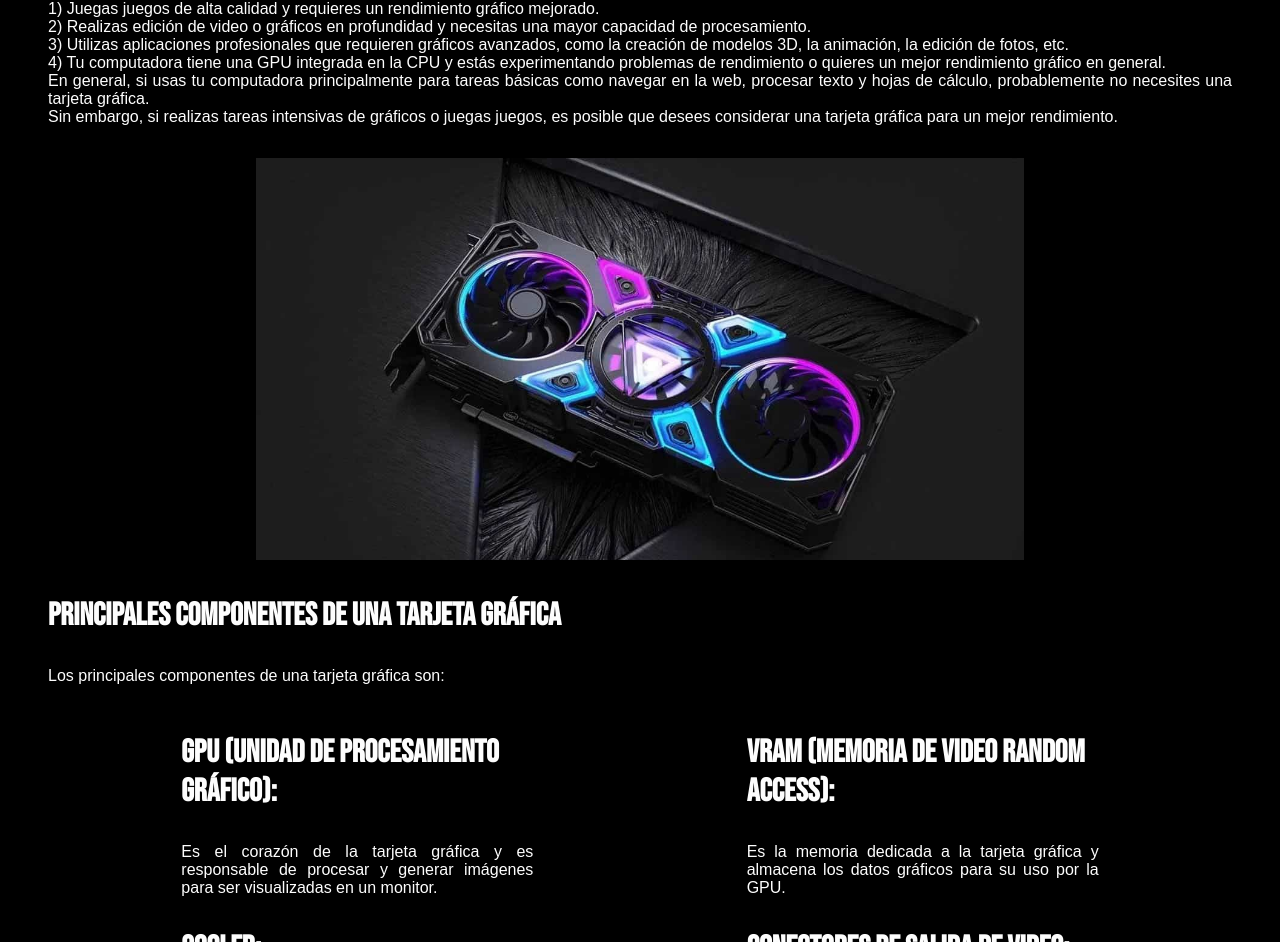
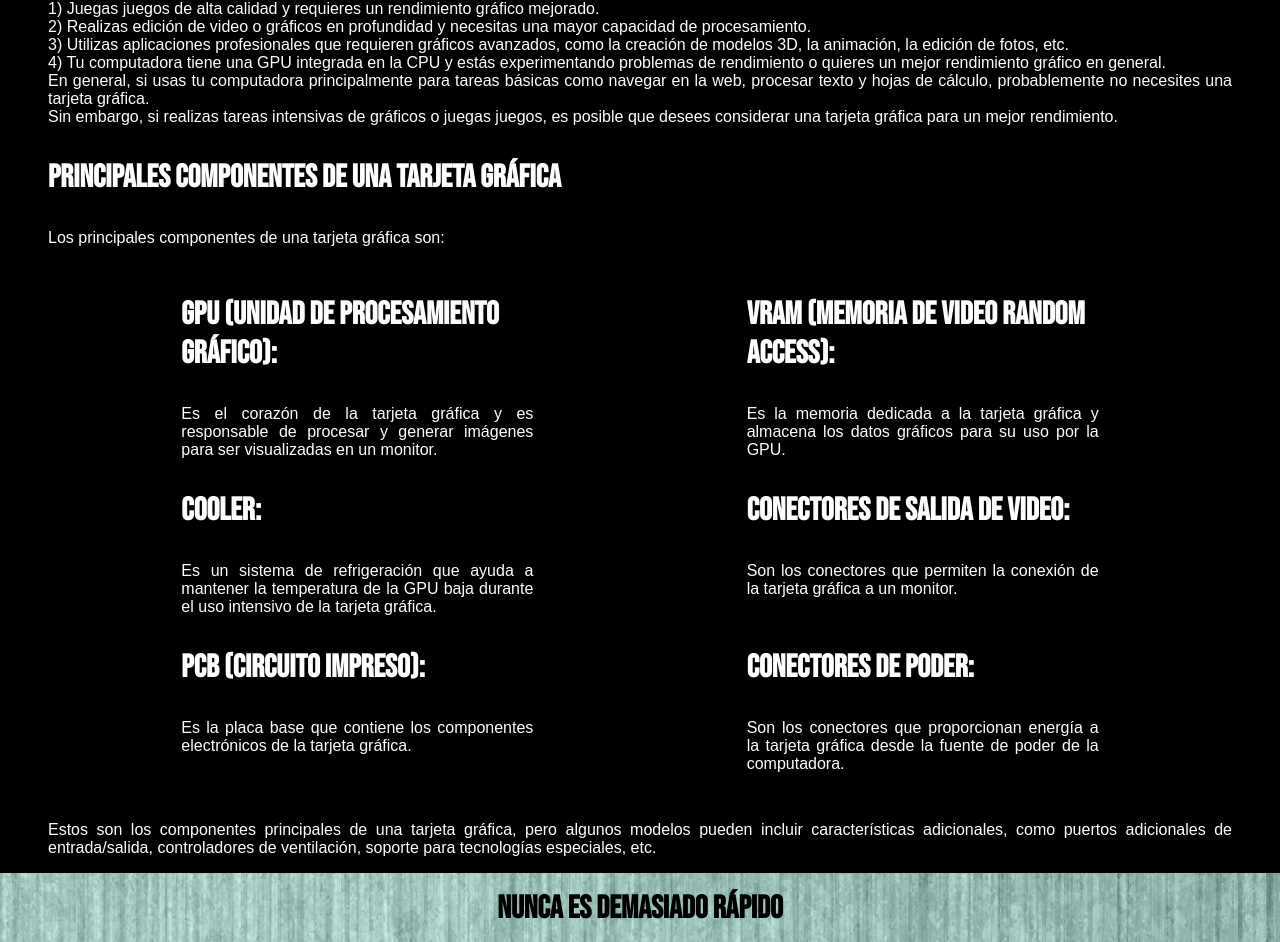
Before and after one commit to MarinaCerquetti/Sitio_para_Coder, a website: page index.html in a window 1280 px wide. Shown: the part 1968-2910 px from the top of the page. Drawn offline with Linux system fonts and the light colour scheme.

Commit message:
saco foto duplicada del index html

```diff
--- a/index.html
+++ b/index.html
@@ -81,7 +81,6 @@
                                 <br> En general, si usas tu computadora principalmente para tareas básicas como navegar en la web, procesar texto y hojas de cálculo, probablemente no necesites una tarjeta gráfica.
                                 <br> Sin embargo, si realizas tareas intensivas de gráficos o juegas juegos, es posible que desees considerar una tarjeta gráfica para un mejor rendimiento.</p>
 
-           <img class="main__img" src="./img/imagenindex2.jpeg" alt="Placa Grafica">
 </div>
 
 <div class="main__div">
```
